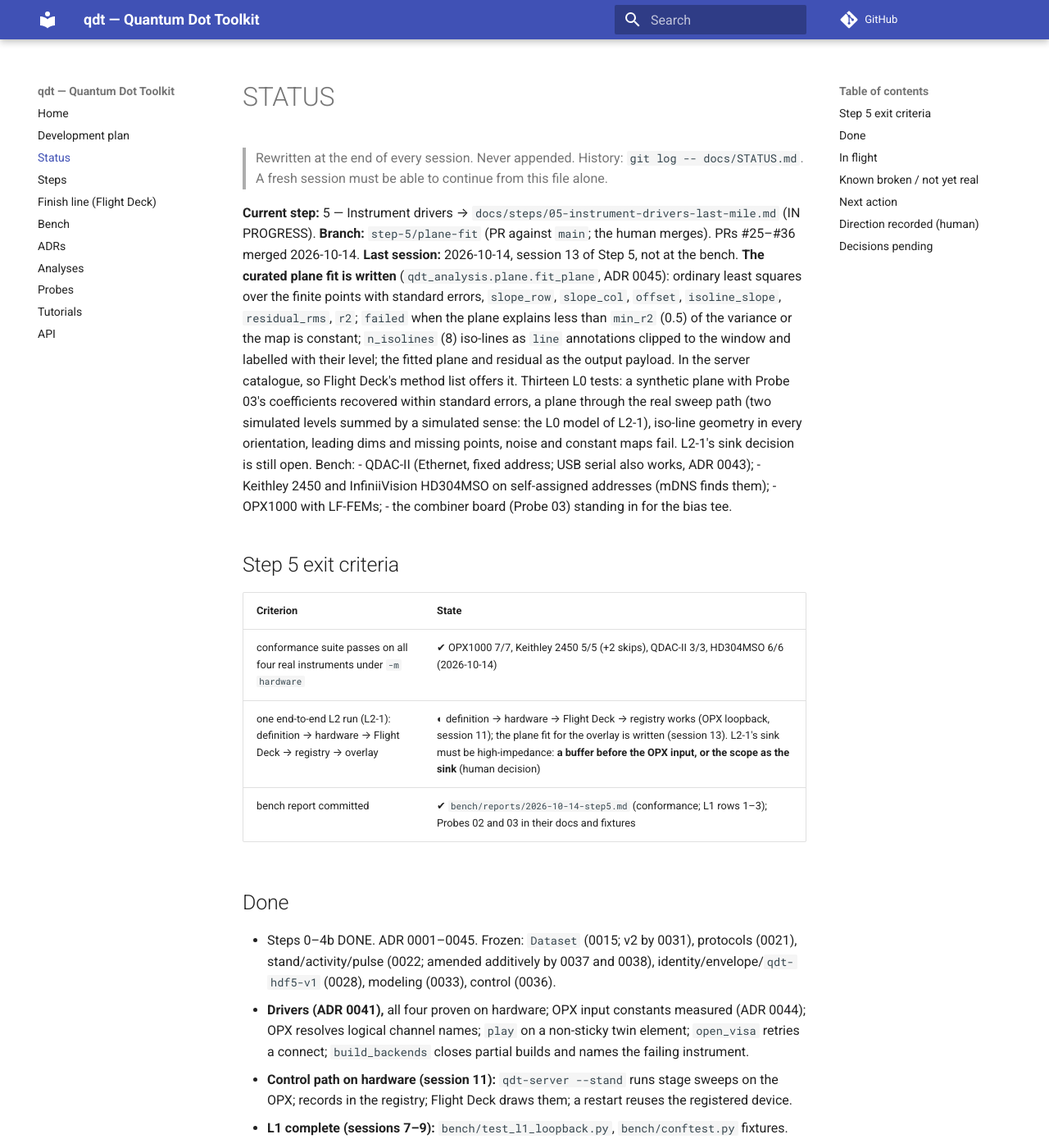
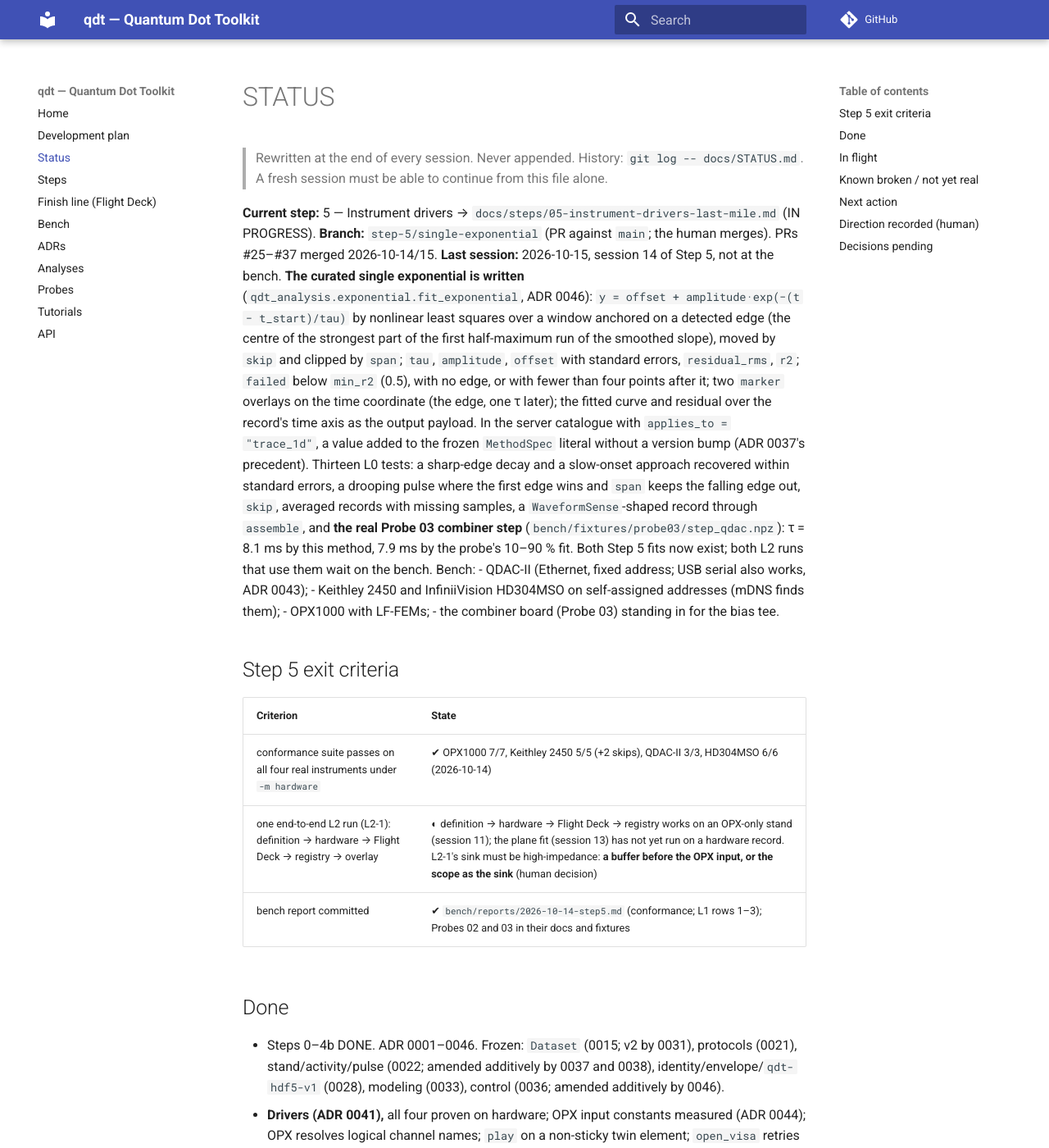
Before and after one commit to CowboyQuantum/qdt, an MkDocs documentation site: the page built from docs/STATUS.md, in a window 1280 px wide and 1400 px high. Shown: the whole window at 82% size. Built offline with MkDocs 1.6.1 and Material for MkDocs 9.7.7, drawn with Linux system fonts in a browser that asks for light colours; comment, search, counter and statistics services are not loaded; some of the changed text lies outside the part shown.

Commit message:
docs(adr): 0046 the curated single exponential; BENCH L2-3 fit; STATUS, Step 5 session 14
Co-Authored-By: Claude Fable 5.1 <noreply@anthropic.com>

```diff
--- a/docs/STATUS.md
+++ b/docs/STATUS.md
@@ -4,17 +4,20 @@
 > A fresh session must be able to continue from this file alone.
 
 **Current step:** 5 — Instrument drivers → `docs/steps/05-instrument-drivers-last-mile.md` (IN PROGRESS).
-**Branch:** `step-5/plane-fit` (PR against `main`; the human merges). PRs #25–#36 merged 2026-10-14.
-**Last session:** 2026-10-14, session 13 of Step 5, not at the bench. **The curated plane fit is written**
-(`qdt_analysis.plane.fit_plane`, ADR 0045): ordinary least squares over the finite points with standard
-errors, `slope_row`, `slope_col`, `offset`, `isoline_slope`, `residual_rms`, `r2`; `failed` when the plane
-explains less than `min_r2` (0.5) of the variance or the map is constant; `n_isolines` (8) iso-lines as
-`line` annotations clipped to the window and labelled with their level; the fitted plane and residual as
-the output payload. In the server catalogue, so Flight Deck's method list offers it. Thirteen L0 tests:
-a synthetic plane with Probe 03's coefficients recovered within standard errors, a plane through the real
-sweep path (two simulated levels summed by a simulated sense: the L0 model of L2-1), iso-line geometry in
-every orientation, leading dims and missing points, noise and constant maps fail. L2-1's sink decision
-is still open. Bench:
+**Branch:** `step-5/single-exponential` (PR against `main`; the human merges). PRs #25–#37 merged 2026-10-14/15.
+**Last session:** 2026-10-15, session 14 of Step 5, not at the bench. **The curated single exponential is
+written** (`qdt_analysis.exponential.fit_exponential`, ADR 0046): `y = offset + amplitude·exp(−(t − t_start)/tau)`
+by nonlinear least squares over a window anchored on a detected edge (the centre of the strongest part of the
+first half-maximum run of the smoothed slope), moved by `skip` and clipped by `span`; `tau`, `amplitude`,
+`offset` with standard errors, `residual_rms`, `r2`; `failed` below `min_r2` (0.5), with no edge, or with
+fewer than four points after it; two `marker` overlays on the time coordinate (the edge, one τ later); the
+fitted curve and residual over the record's time axis as the output payload. In the server catalogue with
+`applies_to = "trace_1d"`, a value added to the frozen `MethodSpec` literal without a version bump (ADR 0037's
+precedent). Thirteen L0 tests: a sharp-edge decay and a slow-onset approach recovered within standard errors,
+a drooping pulse where the first edge wins and `span` keeps the falling edge out, `skip`, averaged records
+with missing samples, a `WaveformSense`-shaped record through `assemble`, and **the real Probe 03 combiner
+step** (`bench/fixtures/probe03/step_qdac.npz`): τ = 8.1 ms by this method, 7.9 ms by the probe's 10–90 % fit.
+Both Step 5 fits now exist; both L2 runs that use them wait on the bench. Bench:
 - QDAC-II (Ethernet, fixed address; USB serial also works, ADR 0043);
 - Keithley 2450 and InfiniiVision HD304MSO on self-assigned addresses (mDNS finds them);
 - OPX1000 with LF-FEMs;
@@ -24,13 +27,13 @@ is still open. Bench:
 | Criterion | State |
 |---|---|
 | conformance suite passes on all four real instruments under `-m hardware` | ✔ OPX1000 7/7, Keithley 2450 5/5 (+2 skips), QDAC-II 3/3, HD304MSO 6/6 (2026-10-14) |
-| one end-to-end L2 run (L2-1): definition → hardware → Flight Deck → registry → overlay | ◐ definition → hardware → Flight Deck → registry works (OPX loopback, session 11); the plane fit for the overlay is written (session 13). L2-1's sink must be high-impedance: **a buffer before the OPX input, or the scope as the sink** (human decision) |
+| one end-to-end L2 run (L2-1): definition → hardware → Flight Deck → registry → overlay | ◐ definition → hardware → Flight Deck → registry works on an OPX-only stand (session 11); the plane fit (session 13) has not yet run on a hardware record. L2-1's sink must be high-impedance: **a buffer before the OPX input, or the scope as the sink** (human decision) |
 | bench report committed | ✔ `bench/reports/2026-10-14-step5.md` (conformance; L1 rows 1–3); Probes 02 and 03 in their docs and fixtures |
 
 ## Done
-- Steps 0–4b DONE. ADR 0001–0045. Frozen: `Dataset` (0015; v2 by 0031), protocols (0021),
+- Steps 0–4b DONE. ADR 0001–0046. Frozen: `Dataset` (0015; v2 by 0031), protocols (0021),
   stand/activity/pulse (0022; amended additively by 0037 and 0038), identity/envelope/`qdt-hdf5-v1`
-  (0028), modeling (0033), control (0036).
+  (0028), modeling (0033), control (0036; amended additively by 0046).
 - **Drivers (ADR 0041),** all four proven on hardware; OPX input constants measured (ADR 0044); OPX
   resolves logical channel names; `play` on a non-sticky twin element; `open_visa` retries a connect;
   `build_backends` closes partial builds and names the failing instrument.
@@ -40,13 +43,13 @@ is still open. Bench:
 - **Probe 02 (session 10):** OPX input calibration. **Probe 03 (session 12):** the combiner board;
   `bench/probes/probe03/combiner_probe.py`, fixtures in `bench/fixtures/probe03/`.
 - **Curated methods** (`qdt_server.catalogue`): charge transitions (0029), Coulomb diamonds (0030),
-  **plane fit (0045, session 13)**.
+  plane fit (0045, session 13), **single exponential (0046, session 14)**.
 - **Bench reports (ADR 0042):** `scripts/bench_report.py`.
-- 333 Python tests (+5 Postgres-parametrized), 4 skipped, 23 hardware-only in `packages/`, 11
+- 347 Python tests (+5 Postgres-parametrized), 4 skipped, 23 hardware-only in `packages/`, 11
   hardware-only in `bench/`; Flight Deck 68 unit tests and 4 e2e.
 
 ## In flight
-- Nothing uncommitted. PR for `step-5/plane-fit` awaits the human.
+- Nothing uncommitted. PR for `step-5/single-exponential` awaits the human.
 
 ## Known broken / not yet real
 - **L2-1's sink:** the combiner's ≈ 25 kΩ output cannot drive the OPX's 50 Ω input (0.5 mV per volt
@@ -55,10 +58,17 @@ is still open. Bench:
   board (fast, but a different board). Human decision.
 - **DC sweeps through the combiner must settle ≥ 50 ms per step** (20 Hz low-pass); set
   `ChannelMap.settle_s` on the QDAC channel in the stand file for L2-1.
-- **The plane fit is ordinary least squares, not robust** (ADR 0045): a map that is half plane, half
-  structure can pass `min_r2` with a biased plane; look at the residual output. The L2-1 bench test that
-  calls it is not written.
-- **Single exponential not written** (L2-3; the combiner's own droop, τ = 7.9 ms, is the real exponential).
+- **No waveform-capture activity in `SweepDefinition`:** the server cannot run a scope capture, so
+  L2-3's record cannot come through the control path yet. The L2-3 bench test calls `WaveformSense.arm`
+  directly and builds the record as Probe 03 did (`combiner_probe.record`), or Step 5 grows the activity.
+- **Flight Deck offers every method on every record** (`applies_to` is not read): the exponential on a
+  map, or the plane on a trace, fails with a 400 naming the shape. Filtering belongs with the time-series
+  view (tabled), which is also what will draw the exponential's markers and output curve.
+- **The exponential's edge detector is a heuristic** (ADR 0046): fixed smoothing width, first half-max
+  run; a glitch steeper than the edge or an edge in the last three samples fails it. `amplitude` is
+  referenced to the window's start (`attrs.t_start`), not to the physical onset (`attrs.t_edge`).
+- **The plane fit is ordinary least squares, not robust** (ADR 0045); look at the residual output. The
+  L2-1 bench test that calls it is not written.
 - **No hardware `WaveformSense` row for the OPX input** in the conformance suite (ADR 0044); a looped-
   waveform row for `WaveformSource` on hardware would also have caught the sticky bug.
 - **OPX input offset** −1.7 mV at 0 V in, not applied.
@@ -79,18 +89,24 @@ is still open. Bench:
   via `corepack pnpm`.
 
 ## Next action
-**Human:**
+**Human (at the bench):**
 1. Merge the PR.
 2. Decide L2-1's sink: a buffer at the combiner output into the OPX input (the step as written), or the
    scope (then L2-1 is restated: the OPX plays, the scope reads, the plane fit runs on the scope's
    record). Say which; a session wires the stand file and the sweep accordingly.
 3. If a buffer: put it in, keep QDAC ch01 and OPX ao1 on the board, board out → buffer → OPX ai1.
 
-**Then (sessions):** the L2-1 sweep through the server with `settle_s = 0.05` on the QDAC channel, the
-plane fit run on its record from Flight Deck, the overlay drawn, the bench test in `bench/` asserting
-`slope_row` and `slope_col` against Probe 03's division and pulse-side gain; the single exponential and
-L2-3; a hardware `WaveformSource`/`WaveformSense` row for the OPX in the conformance suite; the Flight
-Deck time-series view; close Step 5.
+**Then (bench sessions):**
+- **L2-1:** the sweep through the server with `settle_s = 0.05` on the QDAC channel, the plane fit run
+  on its record from Flight Deck, the overlay drawn, the bench test in `bench/` asserting `slope_row`
+  and `slope_col` against Probe 03's division and pulse-side gain.
+- **L2-3:** a long OPX pulse into the combiner's pulse input, the output on the scope at 1 MΩ, captured
+  through `WaveformSense.arm` on a `(record, t)` Dataset, `fit_exponential` with `span` shorter than the
+  pulse, `tau` asserted against Probe 03 (the DC side's 7.9 ms is the oracle if the QDAC steps; the pulse
+  side is multi-exponential and will show it in the residual). The bench report records both.
+- Then: a hardware `WaveformSource`/`WaveformSense` row for the OPX in the conformance suite; the Flight
+  Deck time-series view (draws scope records, the exponential's markers and output curve; filters methods
+  by `applies_to`); close Step 5.
 
 ## Direction recorded (human)
 - **2026-10-13:** web app end state. Curated analyses only. The control path came before the drivers
@@ -101,13 +117,17 @@ Deck time-series view; close Step 5.
   themselves (0042); USB serial counts for the QDAC-II (0043); drivers are recreated here rather than
   adapted from QCoDeS (discussion, no ADR); the OPX input constants are measured, not assumed (0044);
   the combiner board stands in for the bias tee and is characterised by a probe before it is used
-  (Probe 03, no ADR: BENCH.md records the part); the plane fit is written in this session on the human's
-  word, ahead of the sink decision (session 13).
+  (Probe 03, no ADR: BENCH.md records the part); the plane fit is written ahead of the sink decision
+  (session 13).
 - **2026-10-14, tabled for later:** Flight Deck should also visualise time-series data (scope records
   first, then any instrument with a time series). A renderer, not a schema change.
+- **2026-10-15:** the single exponential is written off the bench (session 14); the human continues the
+  bench tests (L2-1 sink, L2-3) at the lab.
 
 ## Decisions pending
 - L2-1's sink: buffer before the OPX input, or the scope.
+- Whether L2-3's record comes through a new waveform-capture activity in `SweepDefinition` (the control
+  path) or directly through `WaveformSense.arm` in the bench test (as Probe 03 did).
 - A default operating point per device (not in ADR 0038).
 - Whether to fix the dot model's zero-clipping (ADR 0020 amendment).
 - Whether the diamond estimator should survive warm edges.
```
Also changed, not shown: docs/BENCH.md (+2 -1 lines), docs/adr/0046-curated-single-exponential.md (added, +86 -0 lines), docs/adr/README.md (+1 -0 lines), docs/steps/05-instrument-drivers-last-mile.md (+7 -0 lines).
